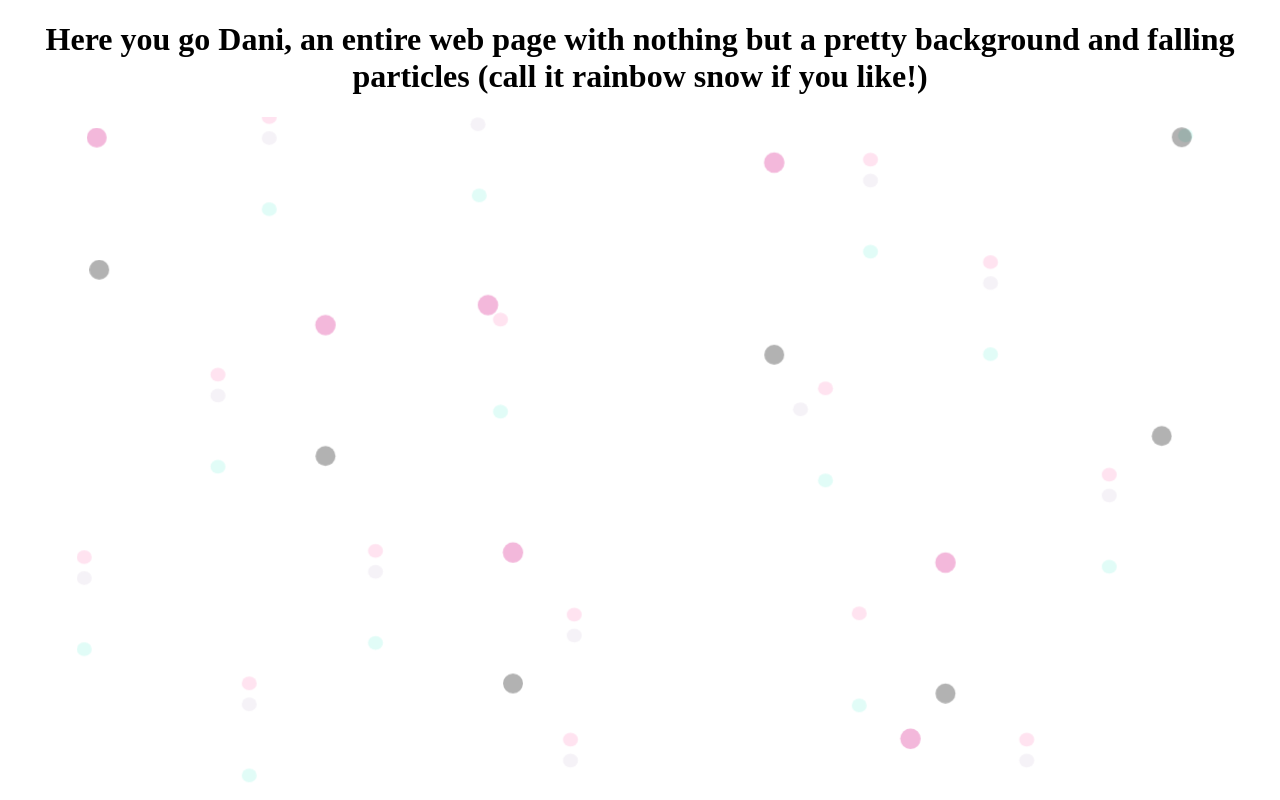
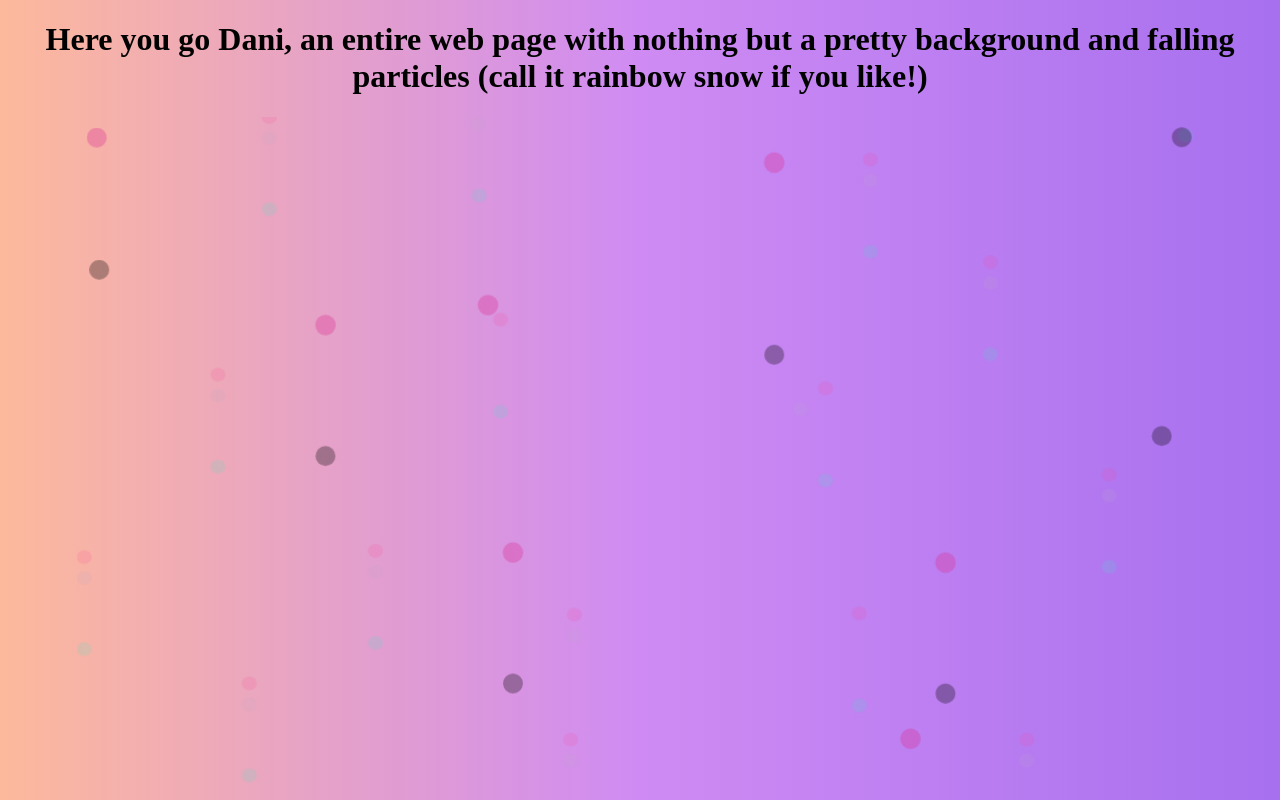
Before and after one commit to AbiVickery/daniPage, a plain HTML site: page index.html in a window 1280 px wide. Shown: the top 800 px of the page. Drawn offline with Linux system fonts and the light colour scheme.

Commit message:
background
added gradient background

```diff
--- a/css/style.css
+++ b/css/style.css
@@ -1,5 +1,9 @@
 body {
     text-align: center;
+    background: #A770EF;  /* fallback for old browsers */
+    background: -webkit-linear-gradient(to right, #FDB99B, #CF8BF3, #A770EF);  /* Chrome 10-25, Safari 5.1-6 */
+    background: linear-gradient(to right, #FDB99B, #CF8BF3, #A770EF); /* W3C, IE 10+/ Edge, Firefox 16+, Chrome 26+, Opera 12+, Safari 7+ */
+
 }
 
 .snow {
```
